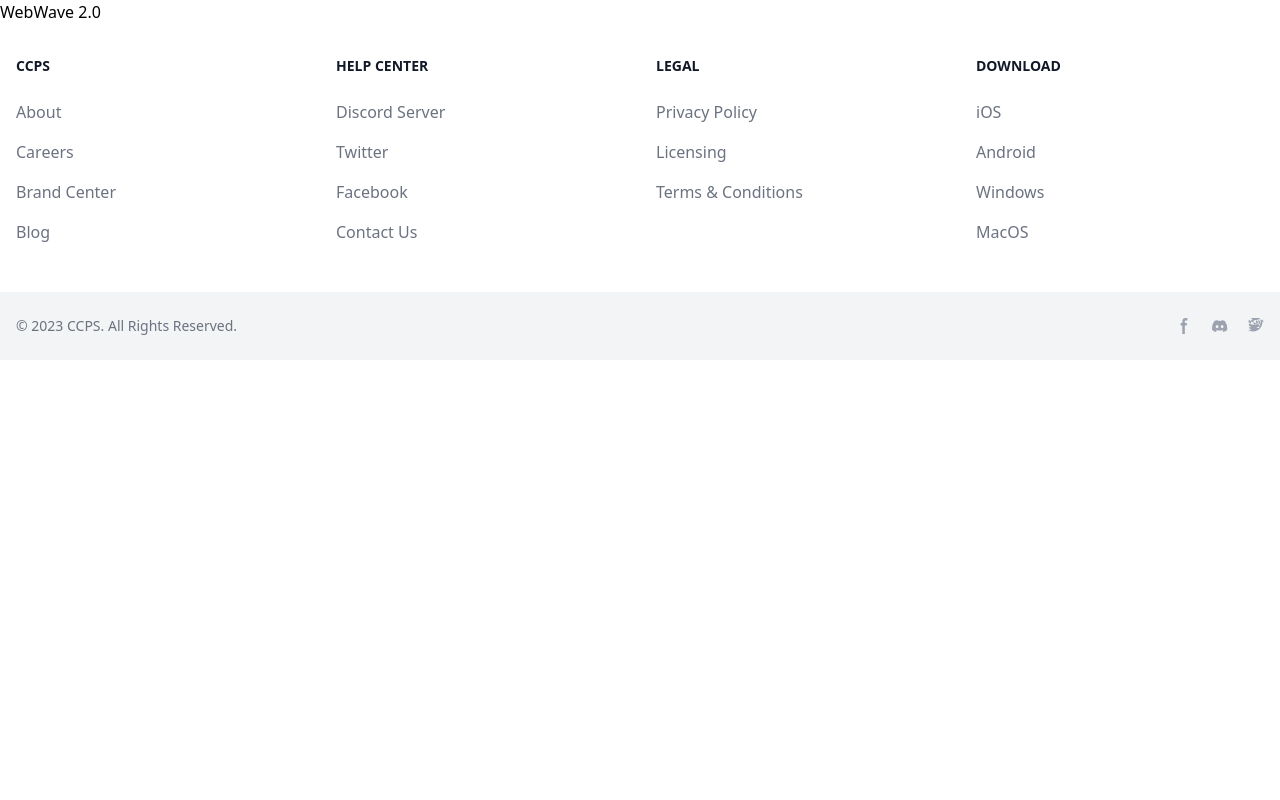
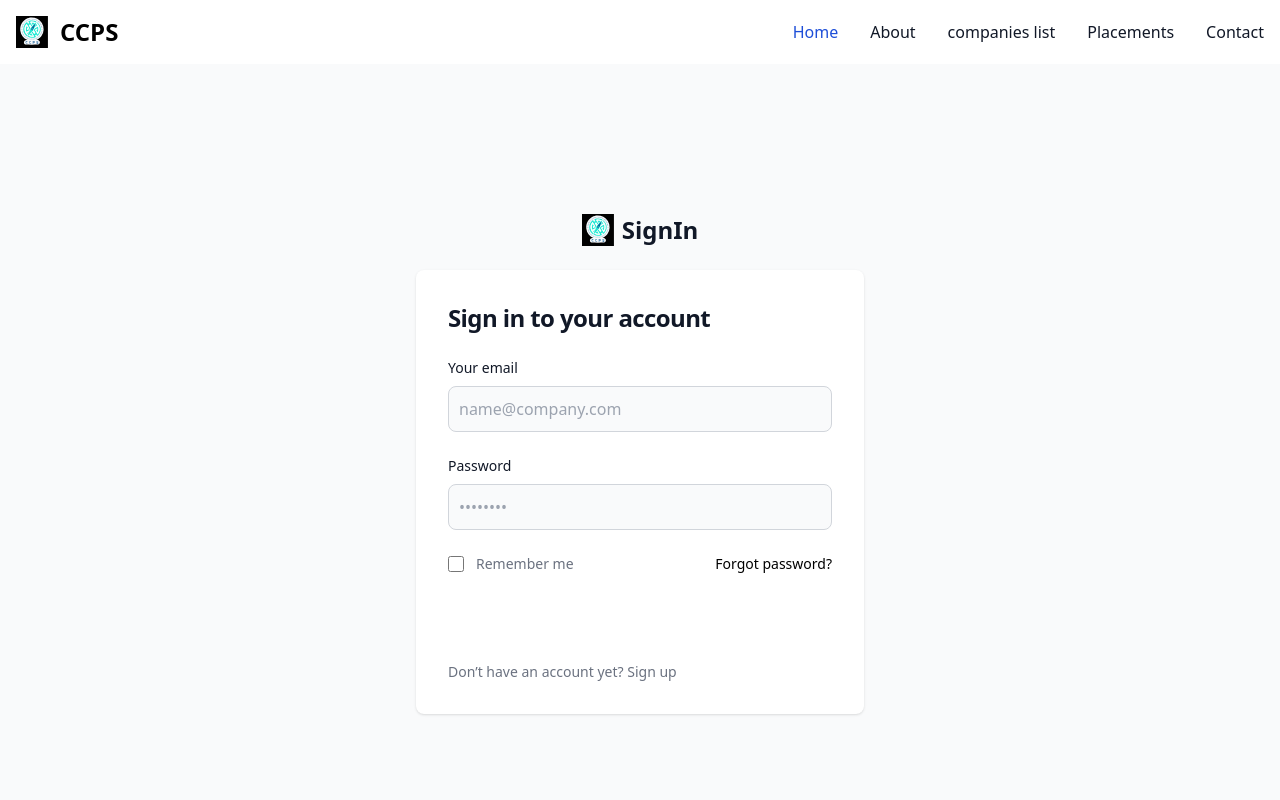
Before and after one commit to yuvraj-rathod-1202/Centre-for-Career-Planning-and-Services-Portal, a React (Vite) app in the folder frontend/: page / in a window 1280 px wide. Shown: the top 800 px of the page. Built offline with nearby package versions, Linux system fonts and the light colour scheme.

Commit message:
SignIn page  Added

```diff
--- a/frontend/src/App.jsx
+++ b/frontend/src/App.jsx
@@ -1,11 +1,14 @@
 import React from 'react';
 import Footer from './components/Footer';
 import './index.css'; // Ensure Tailwind CSS is imported
+import SignInForm from './components/SignInForm';
+import Navbar from './components/Navbar';
 
 function App() {
   return (
     <div>
-      <h1>WebWave 2.0</h1>
+      <Navbar/>
+     <SignInForm />
       <Footer />
     </div>
   );
--- /dev/null
+++ b/frontend/src/components/Navbar.jsx
@@ -0,0 +1,48 @@
+// src/components/Navbar.jsx
+import React from 'react';
+
+const Navbar = () => {
+  return (
+    <nav className="bg-white border-gray-200 dark:bg-gray-900">
+      <div className="max-w-screen-xl flex flex-wrap items-center justify-between mx-auto p-4">
+        <a href="#" className="flex items-center space-x-3 rtl:space-x-reverse">
+          <img src="./ccps.svg" className="h-8" alt=" Logo" />
+          <span className="self-center text-2xl font-semibold whitespace-nowrap dark:text-white">CCPS</span>
+        </a>
+        <button
+          data-collapse-toggle="navbar-default"
+          type="button"
+          className="inline-flex items-center p-2 w-10 h-10 justify-center text-sm text-gray-500 rounded-lg md:hidden hover:bg-gray-100 focus:outline-none focus:ring-2 focus:ring-gray-200 dark:text-gray-400 dark:hover:bg-gray-700 dark:focus:ring-gray-600"
+          aria-controls="navbar-default"
+          aria-expanded="false"
+        >
+          <span className="sr-only">Open main menu</span>
+          <svg className="w-5 h-5" aria-hidden="true" xmlns="http://www.w3.org/2000/svg" fill="none" viewBox="0 0 17 14">
+            <path stroke="currentColor" strokeLinecap="round" strokeLinejoin="round" strokeWidth="2" d="M1 1h15M1 7h15M1 13h15" />
+          </svg>
+        </button>
+        <div className="hidden w-full md:block md:w-auto" id="navbar-default">
+          <ul className="font-medium flex flex-col p-4 md:p-0 mt-4 border border-gray-100 rounded-lg bg-gray-50 md:flex-row md:space-x-8 rtl:space-x-reverse md:mt-0 md:border-0 md:bg-white dark:bg-gray-800 md:dark:bg-gray-900 dark:border-gray-700">
+            <li>
+              <a href="#" className="block py-2 px-3 text-white bg-blue-700 rounded md:bg-transparent md:text-blue-700 md:p-0 dark:text-white md:dark:text-blue-500" aria-current="page">Home</a>
+            </li>
+            <li>
+              <a href="#" className="block py-2 px-3 text-gray-900 rounded hover:bg-gray-100 md:hover:bg-transparent md:border-0 md:hover:text-blue-700 md:p-0 dark:text-white md:dark:hover:text-blue-500 dark:hover:bg-gray-700 dark:hover:text-white md:dark:hover:bg-transparent">About</a>
+            </li>
+            <li>
+              <a href="#" className="block py-2 px-3 text-gray-900 rounded hover:bg-gray-100 md:hover:bg-transparent md:border-0 md:hover:text-blue-700 md:p-0 dark:text-white md:dark:hover:text-blue-500 dark:hover:bg-gray-700 dark:hover:text-white md:dark:hover:bg-transparent">companies list</a>
+            </li>
+            <li>
+              <a href="#" className="block py-2 px-3 text-gray-900 rounded hover:bg-gray-100 md:hover:bg-transparent md:border-0 md:hover:text-blue-700 md:p-0 dark:text-white md:dark:hover:text-blue-500 dark:hover:bg-gray-700 dark:hover:text-white md:dark:hover:bg-transparent">Placements</a>
+            </li>
+            <li>
+              <a href="#" className="block py-2 px-3 text-gray-900 rounded hover:bg-gray-100 md:hover:bg-transparent md:border-0 md:hover:text-blue-700 md:p-0 dark:text-white md:dark:hover:text-blue-500 dark:hover:bg-gray-700 dark:hover:text-white md:dark:hover:bg-transparent">Contact</a>
+            </li>
+          </ul>
+        </div>
+      </div>
+    </nav>
+  );
+};
+
+export default Navbar;
--- /dev/null
+++ b/frontend/src/components/SignInForm.jsx
@@ -0,0 +1,74 @@
+// src/components/SignInForm.jsx
+import React from 'react';
+
+const SignInForm = () => {
+  return (
+    <section className="bg-gray-50 dark:bg-gray-900">
+      <div className="flex flex-col items-center justify-center px-6 py-8 mx-auto md:h-screen lg:py-0">
+        <a href="#" className="flex items-center mb-6 text-2xl font-semibold text-gray-900 dark:text-white">
+          <img className="w-8 h-8 mr-2" src="./ccps.svg" alt="logo" />
+          SignIn
+        </a>
+        <div className="w-full bg-white rounded-lg shadow dark:border md:mt-0 sm:max-w-md xl:p-0 dark:bg-gray-800 dark:border-gray-700">
+          <div className="p-6 space-y-4 md:space-y-6 sm:p-8">
+            <h1 className="text-xl font-bold leading-tight tracking-tight text-gray-900 md:text-2xl dark:text-white">
+              Sign in to your account
+            </h1>
+            <form className="space-y-4 md:space-y-6" action="#">
+              <div>
+                <label htmlFor="email" className="block mb-2 text-sm font-medium text-gray-900 dark:text-white">Your email</label>
+                <input
+                  type="email"
+                  name="email"
+                  id="email"
+                  className="bg-gray-50 border border-gray-300 text-gray-900 rounded-lg focus:ring-primary-600 focus:border-primary-600 block w-full p-2.5 dark:bg-gray-700 dark:border-gray-600 dark:placeholder-gray-400 dark:text-white dark:focus:ring-blue-500 dark:focus:border-blue-500"
+                  placeholder="name@company.com"
+                  required
+                />
+              </div>
+              <div>
+                <label htmlFor="password" className="block mb-2 text-sm font-medium text-gray-900 dark:text-white">Password</label>
+                <input
+                  type="password"
+                  name="password"
+                  id="password"
+                  placeholder="••••••••"
+                  className="bg-gray-50 border border-gray-300 text-gray-900 rounded-lg focus:ring-primary-600 focus:border-primary-600 block w-full p-2.5 dark:bg-gray-700 dark:border-gray-600 dark:placeholder-gray-400 dark:text-white dark:focus:ring-blue-500 dark:focus:border-blue-500"
+                  required
+                />
+              </div>
+              <div className="flex items-center justify-between">
+                <div className="flex items-start">
+                  <div className="flex items-center h-5">
+                    <input
+                      id="remember"
+                      aria-describedby="remember"
+                      type="checkbox"
+                      className="w-4 h-4 border border-gray-300 rounded bg-gray-50 focus:ring-3 focus:ring-primary-300 dark:bg-gray-700 dark:border-gray-600 dark:focus:ring-primary-600 dark:ring-offset-gray-800"
+                      required
+                    />
+                  </div>
+                  <div className="ml-3 text-sm">
+                    <label htmlFor="remember" className="text-gray-500 dark:text-gray-300">Remember me</label>
+                  </div>
+                </div>
+                <a href="#" className="text-sm font-medium text-primary-600 hover:underline dark:text-primary-500">Forgot password?</a>
+              </div>
+              <button
+                type="submit"
+                className="w-full text-white bg-primary-600 hover:bg-primary-700 focus:ring-4 focus:outline-none focus:ring-primary-300 font-medium rounded-lg text-sm px-5 py-2.5 text-center dark:bg-primary-600 dark:hover:bg-primary-700 dark:focus:ring-primary-800"
+              >
+                Sign in
+              </button>
+              <p className="text-sm font-light text-gray-500 dark:text-gray-400">
+                Don’t have an account yet? <a href="#" className="font-medium text-primary-600 hover:underline dark:text-primary-500">Sign up</a>
+              </p>
+            </form>
+          </div>
+        </div>
+      </div>
+    </section>
+  );
+};
+
+export default SignInForm;
```
